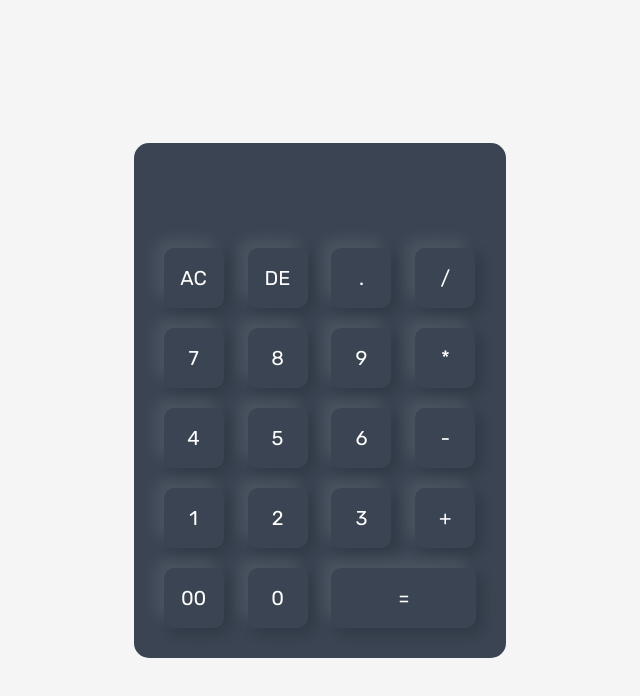
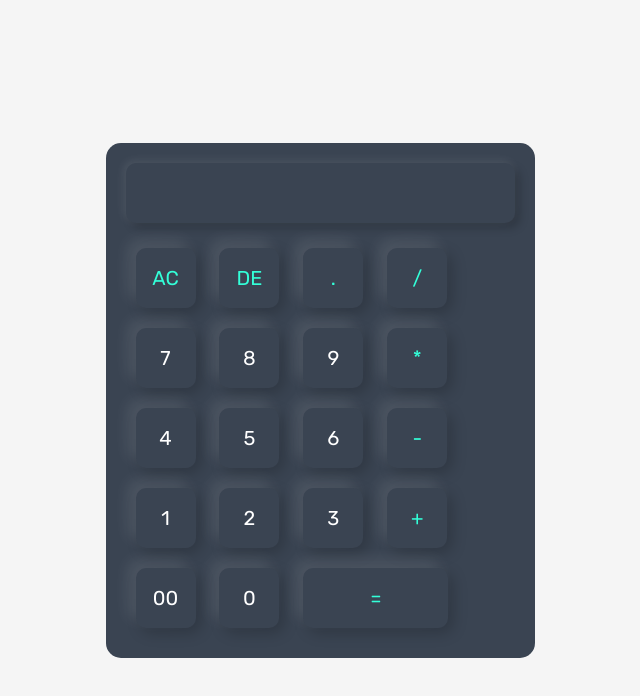
Before and after one commit to AB-DALRAHM-AN/calc-app, a plain HTML site: page index.html in a window 1280 px wide. Shown: the whole page, without its empty margins (320-960 px from the left). Drawn offline with Linux system fonts and the light colour scheme; a web font is replaced by a local one.

Commit message:
end version 1

```diff
--- a/index.html
+++ b/index.html
@@ -16,35 +16,35 @@
     <div class="container">
       <div class="calc">
         <form>
-          <input type="text" name="display">
+          <input type="text" name="display" class="input-value">
           <div>
-            <button type="button" class="Clear-all">AC</button>
-            <button type="button" class="Del">DE</button>
-            <button type="button" class="dot">.</button>
-            <button type="button" class="slash">/</button>
+            <input type="button" class="input-button operator" value="AC" onclick="display.value = '' "></input>
+            <input type="button" class="input-button operator" value="DE" onclick="display.value = display.value.toString().slice(0, -1) "></input>
+            <input type="button" class="input-button operator" value="." onclick="display.value += '.'"></input>
+            <input type="button" class="input-button operator" value="/" onclick="display.value += '/'"></input>
           </div>
           <div>
-            <button type="button" class="7">7</button>
-            <button type="button" class="8">8</button>
-            <button type="button" class="9">9</button>
-            <button type="button" class="*">*</button>
+            <input type="button" class="input-button" value="7" onclick="display.value += '7' "></input>
+            <input type="button" class="input-button" value="8" onclick="display.value += '8' "></input>
+            <input type="button" class="input-button" value="9" onclick="display.value += '9' "></input>
+            <input type="button" class="input-button operator" value="*" onclick="display.value += '*' "></input>
           </div>
           <div>
-            <button type="button" class="4">4</button>
-            <button type="button" class="5">5</button>
-            <button type="button" class="6">6</button>
-            <button type="button" class="dash">-</button>
+            <input type="button" class="input-button" value="4" onclick="display.value += '4' "></input>
+            <input type="button" class="input-button" value="5" onclick="display.value += '5' "></input>
+            <input type="button" class="input-button" value="6" onclick="display.value += '6' "></input>
+            <input type="button" class="input-button operator" value="-" onclick="display.value += '-' "></input>
           </div>
           <div>
-            <button type="button" class="1">1</button>
-            <button type="button" class="2">2</button>
-            <button type="button" class="3">3</button>
-            <button type="button" class="plus">+</button>
+            <input type="button" class="input-button" value="1" onclick="display.value += '1' "></input>
+            <input type="button" class="input-button" value="2" onclick="display.value += '2' "></input>
+            <input type="button" class="input-button" value="3" onclick="display.value += '3' "></input>
+            <input type="button" class="input-button operator" value="+" onclick="display.value += '+' "></input>
           </div>
           <div>
-            <button type="button" class="dobule-zero">00</button>
-            <button type="button" class="0">0</button>
-            <button type="button" class="equal">=</button>
+            <input type="button" class="input-button" value="00" onclick="display.value += '00' "></input>
+            <input type="button" class="input-button" value="0" onclick="display.value += '0' "></input>
+            <input type="button" class="input-button equal operator" value="=" onclick="display.value = eval(display.value) "></input>
           </div>
         </form>
       </div>
--- a/style.css
+++ b/style.css
@@ -23,15 +23,17 @@
   -ms-border-radius: 15px;
   -o-border-radius: 15px;
 }
-.container .calc form input {
+.container .calc form .input-value {
   width: 100%;
   height: 60px;
   border: 0;
   outline: none;
   padding: 20px;
   border-radius: 10px;
+  box-shadow: 5px 5px 10px rgba(0, 0, 0, 0.2), -2px -2px 10px rgba(255, 255, 255, 0.1);
   margin-bottom: 15px;
-  font-size: 20px;
+  text-align: right;
+  font-size: 25px;
   color: white;
   background: transparent;
   -webkit-border-radius: 10px;
@@ -39,7 +41,8 @@
   -ms-border-radius: 10px;
   -o-border-radius: 10px;
 }
-.container .calc form button {
+
+.container .calc form .input-button {
   width: 60px;
   height: 60px;
   border: 0;
@@ -58,5 +61,8 @@
   -o-border-radius: 10px;
 }
 .container .calc form .equal {
-  width: 145px
+  width: 145px;
 }
+.container .calc form .operator {
+  color: #33ffd8;
+}
```
